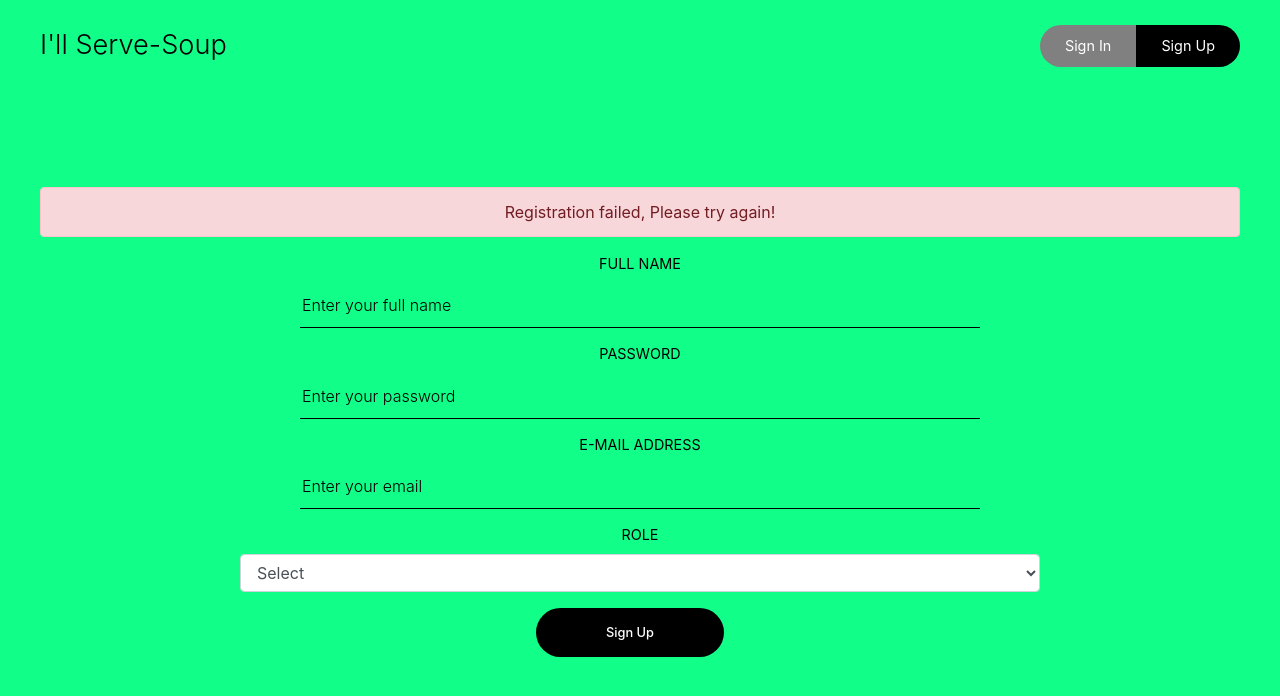
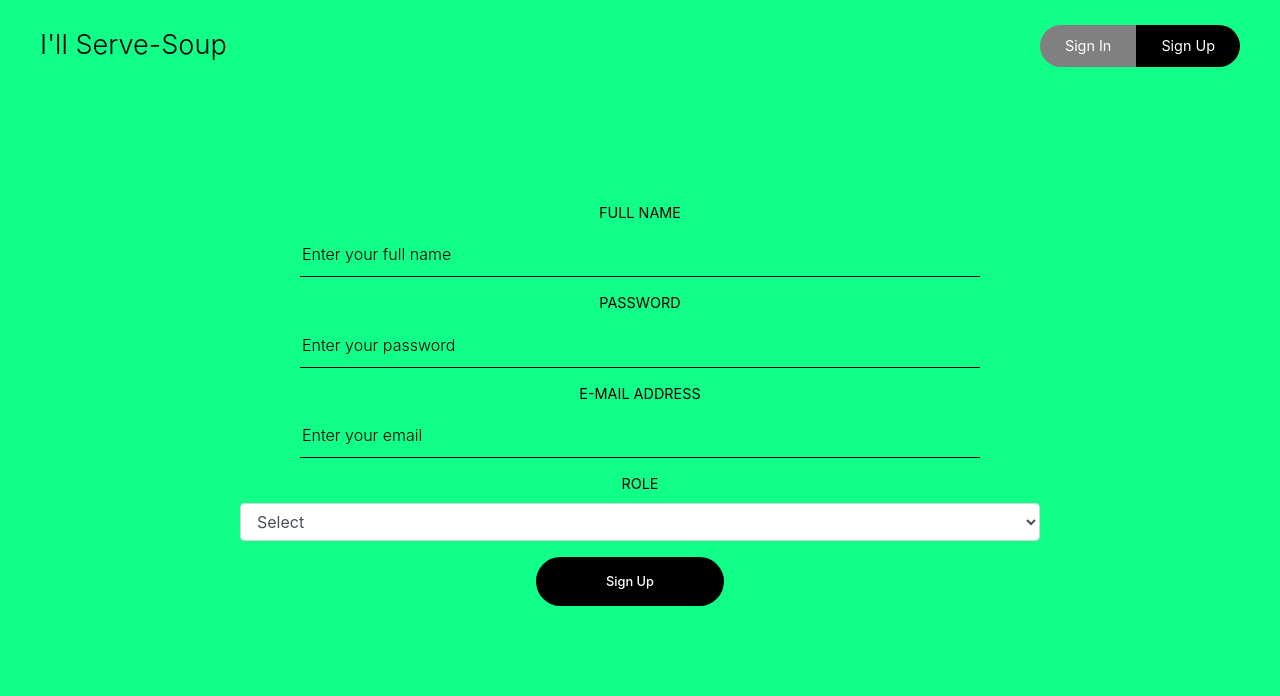
Before and after one commit to i-ll-serve-soup-july-2019/FrontEnd, a React (Create React App) app in the folder serve-soup/: page /sign-up in a window 1280 px wide. Shown: the top 696 px of the page. Built offline with nearby package versions, Linux system fonts and the light colour scheme.

Commit message:
Remove a testing element from the signup page

```diff
--- a/serve-soup/src/components/SignUpForm.js
+++ b/serve-soup/src/components/SignUpForm.js
@@ -52,7 +52,7 @@ class SignUpForm extends Component {
           <div className="FormCenter ">
             <SignUpNav />
             {/* Display a unsuccessful message signup failed */}
-            {!this.props.errorMessage && (
+            {this.props.errorMessage && (
               <Alert color="danger">
                 Registration failed, Please try again!
               </Alert>
```
